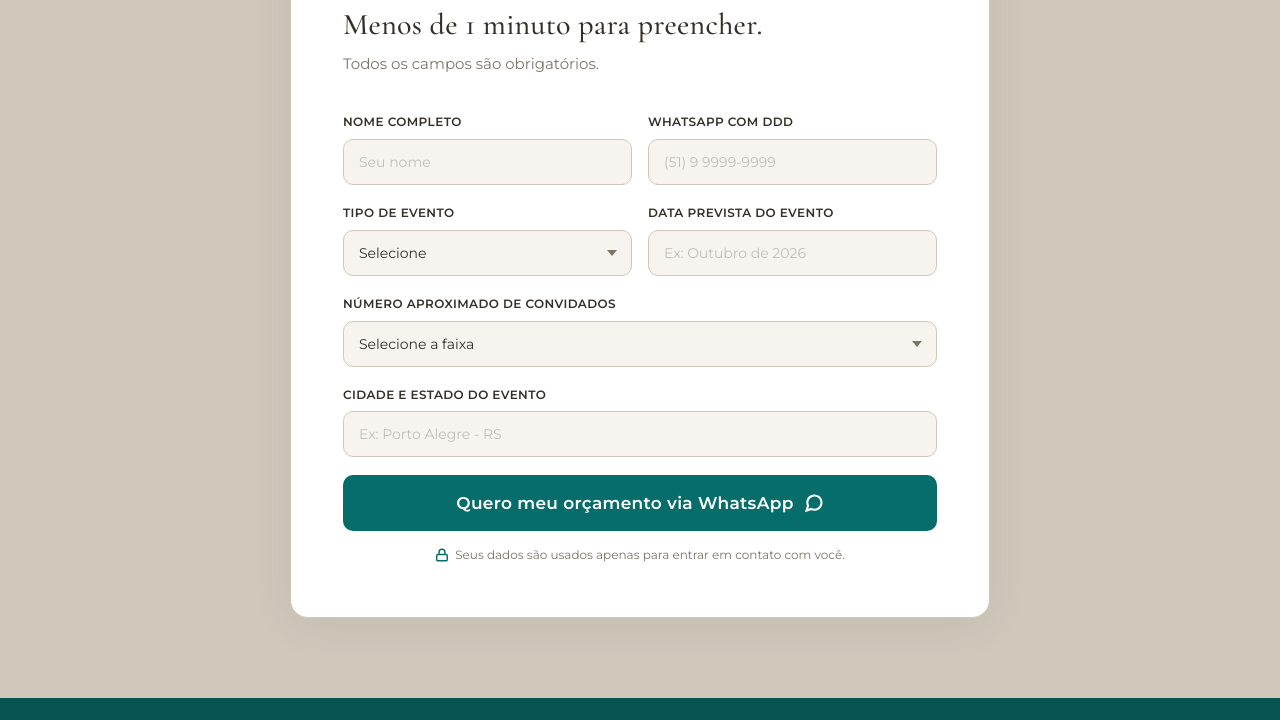
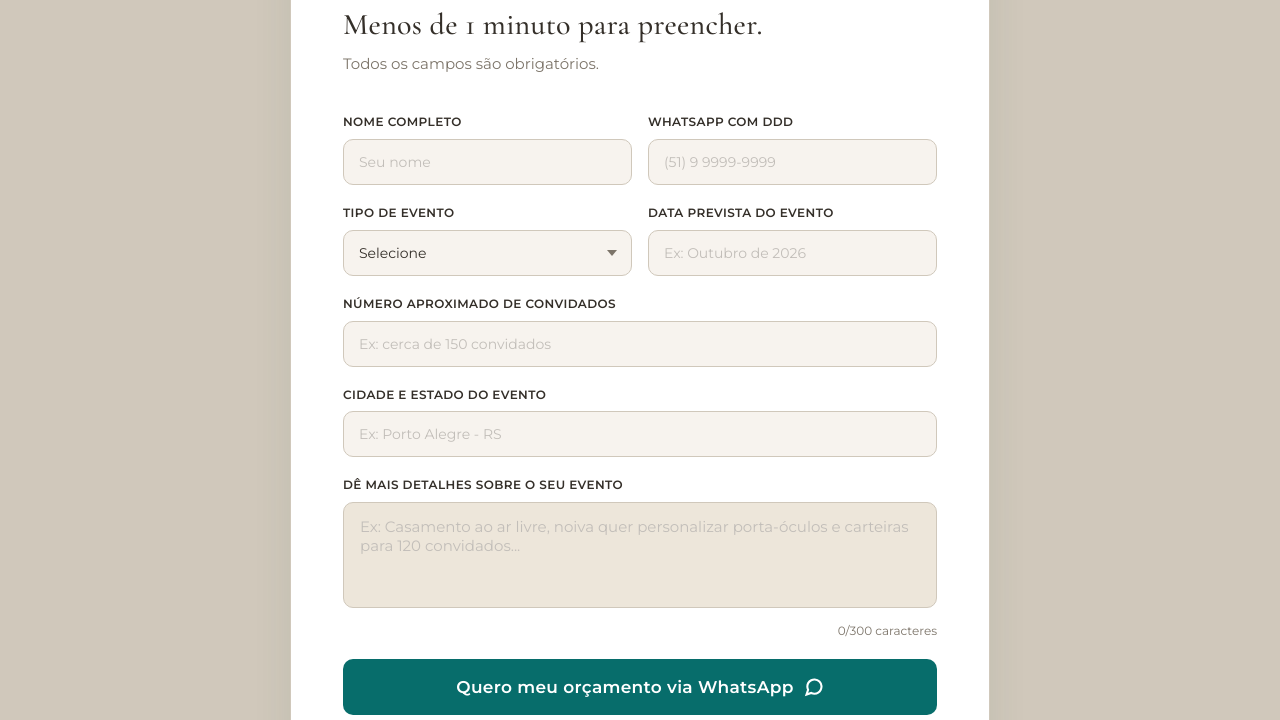
Before and after one commit to AscendaAssessoria/simetria, a website: page index.html in a window 1280 px wide. Shown: the part 4333-5053 px from the top of the page. Drawn offline with nearby package versions, Linux system fonts and the light colour scheme; a script that the page names is missing.

Commit message:
Add files via upload

```diff
--- a/index.html
+++ b/index.html
@@ -517,6 +517,35 @@
     }
     input::placeholder { color: #C2BEB9; }
 
+    textarea {
+      width: 100%;
+      padding: 14px 16px;
+      border: 1.5px solid #D0C8BB;
+      border-radius: var(--radius);
+      font-family: 'Montserrat', sans-serif;
+      font-size: 15px;
+      color: var(--text-dark);
+      background: var(--cream);
+      resize: none;
+      box-sizing: border-box;
+      transition: border-color .2s, box-shadow .2s;
+    }
+    textarea:focus {
+      border-color: var(--green);
+      background: var(--white);
+      box-shadow: 0 0 0 3px rgba(44,89,64,.1);
+      outline: none;
+    }
+    textarea::placeholder { color: #C2BEB9; }
+
+    .char-counter {
+      display: block;
+      text-align: right;
+      font-size: 12px;
+      color: var(--text-muted);
+      margin-top: 5px;
+    }
+
     .select-wrap { position: relative; }
     .select-wrap::after {
       content: '';
@@ -952,22 +981,18 @@
 
           <div class="form-group">
             <label for="convidados">Número aproximado de convidados</label>
-            <div class="select-wrap">
-              <select id="convidados" name="convidados" required>
-                <option value="" disabled selected>Selecione a faixa</option>
-                <option value="Evento sem convidados">Evento sem convidados</option>
-                <option value="até 49">Até 49 convidados</option>
-                <option value="50 a 100">50 a 100 convidados</option>
-                <option value="100 a 200">100 a 200 convidados</option>
-                <option value="200 a 400">200 a 400 convidados</option>
-                <option value="mais de 400">Mais de 400 convidados</option>
-              </select>
-            </div>
+            <input type="text" id="convidados" name="convidados" placeholder="Ex: cerca de 150 convidados" required />
           </div>
 
           <div class="form-group">
             <label for="cidade">Cidade e Estado do Evento</label>
             <input type="text" id="cidade" name="cidade" placeholder="Ex: Porto Alegre - RS" required />
+          </div>
+
+          <div class="form-group">
+            <label for="detalhes">Dê mais detalhes sobre o seu evento</label>
+            <textarea id="detalhes" name="detalhes" placeholder="Ex: Casamento ao ar livre, noiva quer personalizar porta-óculos e carteiras para 120 convidados..." maxlength="300" rows="4"></textarea>
+            <span class="char-counter"><span id="char-count">0</span>/300 caracteres</span>
           </div>
 
           <div class="form-submit">
@@ -1024,6 +1049,11 @@
     document.querySelectorAll('.js-fade').forEach(el => observer.observe(el));
 
 
+    /* ── Contador de caracteres do textarea ── */
+    document.getElementById('detalhes').addEventListener('input', function () {
+      document.getElementById('char-count').textContent = this.value.length;
+    });
+
     /* ── Phone mask ── */
     document.getElementById('whatsapp').addEventListener('input', function () {
       let v = this.value.replace(/\D/g, '').substring(0, 11);
@@ -1048,8 +1078,9 @@
       const whatsapp   = document.getElementById('whatsapp').value.trim();
       const tipo       = document.getElementById('tipo').value;
       const data       = document.getElementById('data').value.trim();
-      const convidados = document.getElementById('convidados').value;
+      const convidados = document.getElementById('convidados').value.trim();
       const cidade     = document.getElementById('cidade').value.trim();
+      const detalhes   = document.getElementById('detalhes').value.trim();
 
       /* Validação básica */
       if (!nome || !whatsapp || !tipo || !data || !convidados || !cidade) {
@@ -1058,7 +1089,8 @@
       }
 
       /* Mensagem pré-formatada para o WhatsApp */
-      const mensagem = `Olá. Acabei de preencher o formulário da Simetria. Sou ${nome} e meu evento é em ${data} com ${convidados} convidados (${tipo}), em ${cidade}. Gostaria de receber o orçamento.`;
+      const extras    = detalhes ? ` Detalhes: ${detalhes}` : '';
+      const mensagem = `Olá. Acabei de preencher o formulário da Simetria. Sou ${nome} e meu evento é em ${data} com ${convidados} (${tipo}), em ${cidade}.${extras} Gostaria de receber o orçamento.`;
 
       const numero = '555185882767'; // WhatsApp da Simetria
       const waURL  = `https://wa.me/${numero}?text=${encodeURIComponent(mensagem)}`;
@@ -1081,6 +1113,7 @@
         data_evento: data,
         convidados:    convidados,
         cidade_estado: cidade,
+        detalhes:      detalhes,
         origem:        'landing-page-simetria',
         timestamp:  new Date().toISOString()
       };
```
